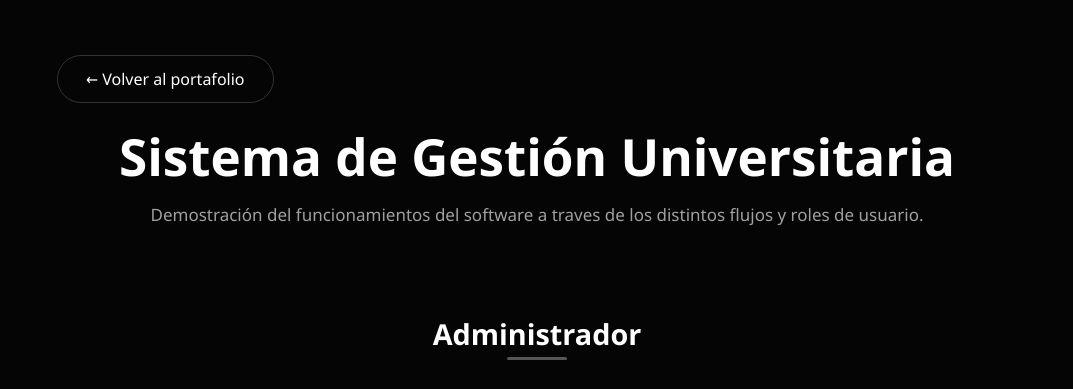
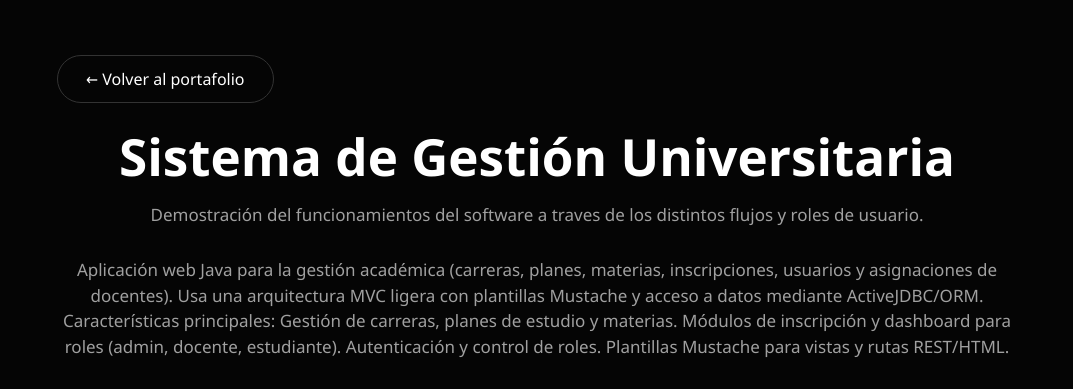
Before and after one commit to TinchoElCarpincho/portafolio, a plain HTML site: page demo-sge.html in a window 1280 px wide. Shown: the top 389 px of the page, without its empty margins (103-1176 px from the left). Drawn offline with nearby package versions, Linux system fonts and the light colour scheme.

Commit message:
Se agrego un texto descriptivo para el proyecto

```diff
--- a/demo-sge.html
+++ b/demo-sge.html
@@ -209,6 +209,10 @@
         <div class="demo-header">
             <h1 class="hero-title">Sistema de Gestión Universitaria</h1>
             <p class="hero-description">Demostración del funcionamientos del software a traves de los distintos flujos y roles de usuario.</p>
+            <p class="hero-description">Aplicación web Java para la gestión académica (carreras, planes, materias, inscripciones, usuarios y asignaciones de docentes).
+                Usa una arquitectura MVC ligera con plantillas Mustache y acceso a datos mediante ActiveJDBC/ORM.
+            Características principales: Gestión de carreras, planes de estudio y materias. Módulos de inscripción y dashboard para roles (admin, docente, estudiante).
+            Autenticación y control de roles. Plantillas Mustache para vistas y rutas REST/HTML.</p>
         </div>
 
         <!-- SECCIÓN 1: ROL ADMINISTRADOR   -->
@@ -303,21 +307,18 @@
             <h2 class="section-title" style="font-size: 1.8rem;">¿Te interesó mi perfil?</h2>
             <p>Si te gustó cómo estructuré este proyecto y mi forma de trabajar, me encantaría conectar.</p>
 
-            <!-- Píldora del correo electrónico -->
             <div class="email-pill">
                 <span id="correo-texto">lautyviglione@gmail.com</span>
                 <button onclick="copiarCorreo()" class="copy-btn" title="Copiar al portapapeles">
-                    <!-- Icono de copiar (SVG) -->
                     <svg xmlns="http://www.w3.org/2000/svg" width="18" height="18" viewBox="0 0 24 24" fill="none" stroke="currentColor" stroke-width="2" stroke-linecap="round" stroke-linejoin="round"><rect x="9" y="9" width="13" height="13" rx="2" ry="2"></rect><path d="M5 15H4a2 2 0 0 1-2-2V4a2 2 0 0 1 2-2h9a2 2 0 0 1 2 2v1"></path></svg>
                 </button>
             </div>
 
-            <!-- Iconos de Redes Sociales -->
             <div class="social-footer-links">
                 <a href="https://github.com/TinchoElCarpincho" target="_blank" rel="noopener noreferrer" title="GitHub">
                     <svg xmlns="http://www.w3.org/2000/svg" width="24" height="24" viewBox="0 0 24 24" fill="none" stroke="currentColor" stroke-width="2" stroke-linecap="round" stroke-linejoin="round"><path d="M9 19c-5 1.5-5-2.5-7-3m14 6v-3.87a3.37 3.37 0 0 0-.94-2.61c3.14-.35 6.44-1.54 6.44-7A5.44 5.44 0 0 0 20 4.77 5.07 5.07 0 0 0 19.91 1S18.73.65 16 2.48a13.38 13.38 0 0 0-7 0C6.27.65 5.09 1 5.09 1A5.07 5.07 0 0 0 5 4.77a5.44 5.44 0 0 0-1.5 3.78c0 5.42 3.3 6.61 6.44 7A3.37 3.37 0 0 0 9 18.13V22"></path></svg>
                 </a>
-                <!-- Reemplazá el href con la URL real de tu LinkedIn -->
+
                 <a href="https://www.linkedin.com/in/lautaro-viglione-313017411" target="_blank" rel="noopener noreferrer" title="LinkedIn">
                     <svg xmlns="http://www.w3.org/2000/svg" width="24" height="24" viewBox="0 0 24 24" fill="none" stroke="currentColor" stroke-width="2" stroke-linecap="round" stroke-linejoin="round"><path d="M16 8a6 6 0 0 1 6 6v7h-4v-7a2 2 0 0 0-2-2 2 2 0 0 0-2 2v7h-4v-7a6 6 0 0 1 6-6z"></path><rect x="2" y="9" width="4" height="12"></rect><circle cx="4" cy="4" r="2"></circle></svg>
                 </a>
```
